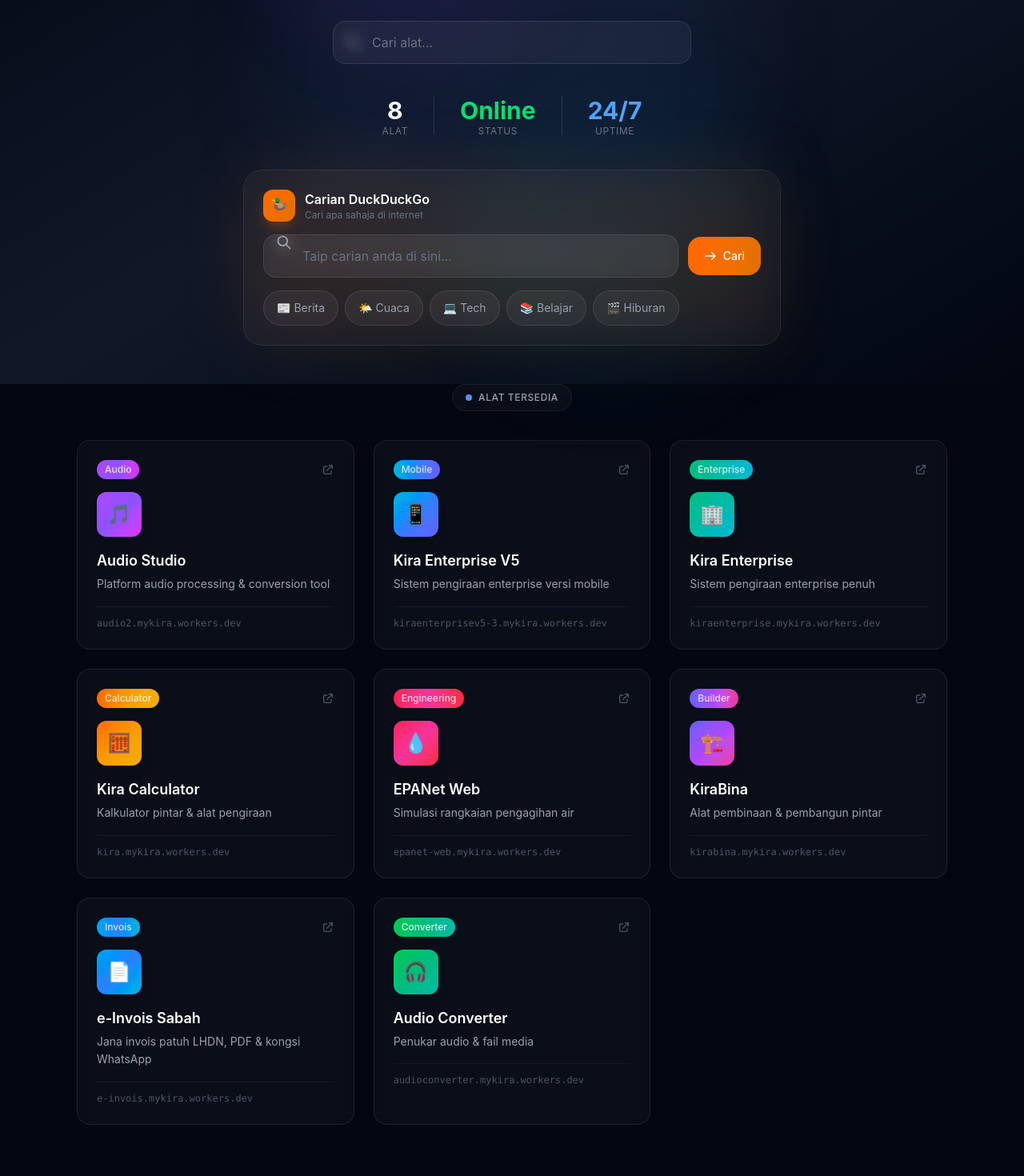
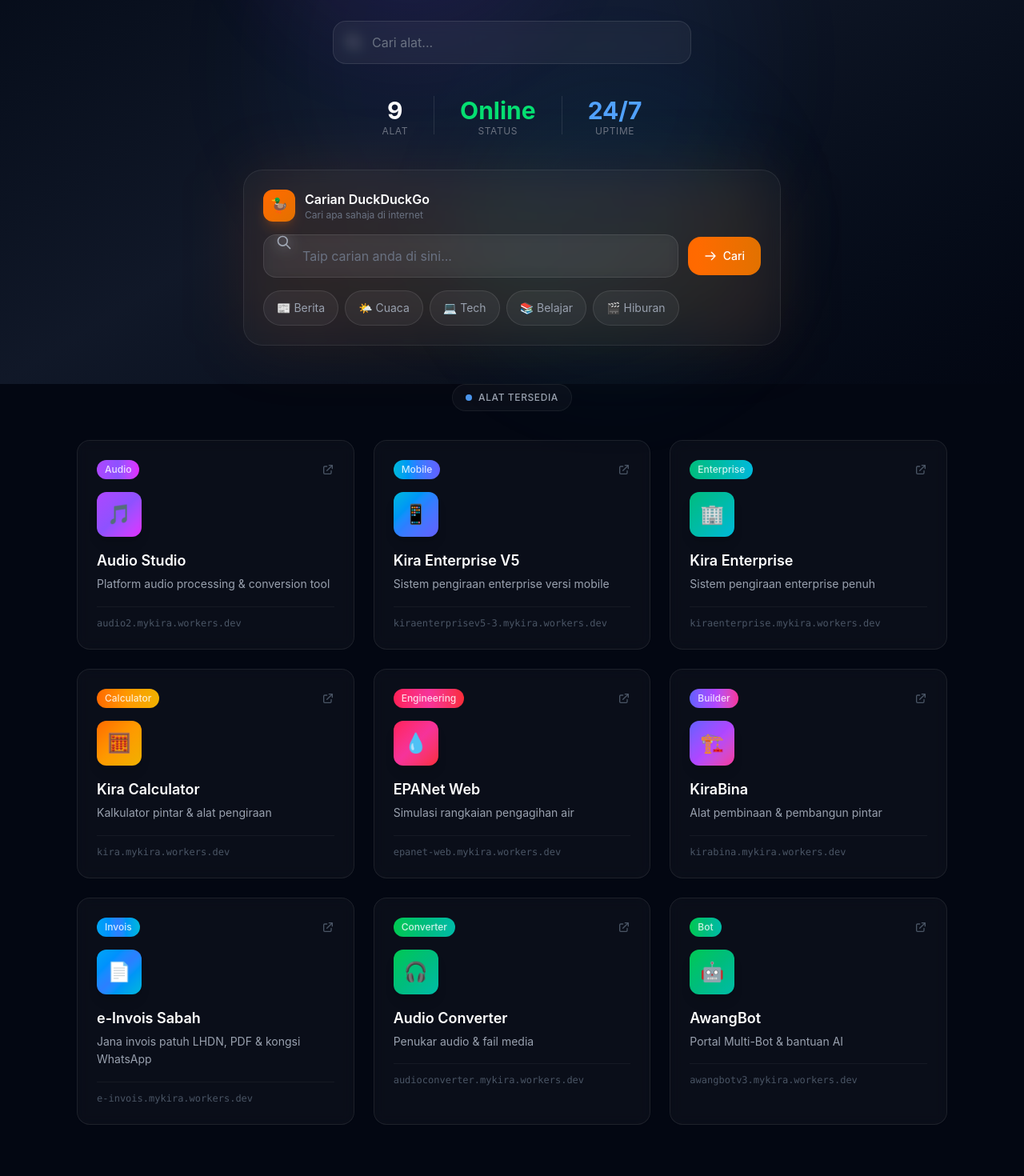
Before and after one commit to princearies/mygate, a React (Vite) app: page / in a window 1280 px wide. Shown: the part 320-1790 px from the top of the page at 80% size. Built offline with nearby package versions, Linux system fonts and the light colour scheme.

Commit message:
tambah AwangBot tab ke tools list

```diff
--- a/src/App.tsx
+++ b/src/App.tsx
@@ -81,7 +81,16 @@
     url: 'https://audioconverter.mykira.workers.dev/',
     icon: '🎧',
     gradient: 'from-green-500 via-emerald-500 to-teal-500',
-    tag: 'Converter'
+    tag: 'Converter',
+  },
+  {
+    id: 9,
+    title: 'AwangBot',
+    description: 'Portal Multi-Bot & bantuan AI',
+    url: 'https://awangbotv3.mykira.workers.dev/',
+    icon: '🤖',
+    gradient: 'from-green-500 via-emerald-500 to-teal-500',
+    tag: 'Bot'
   }
 ]
 
```
